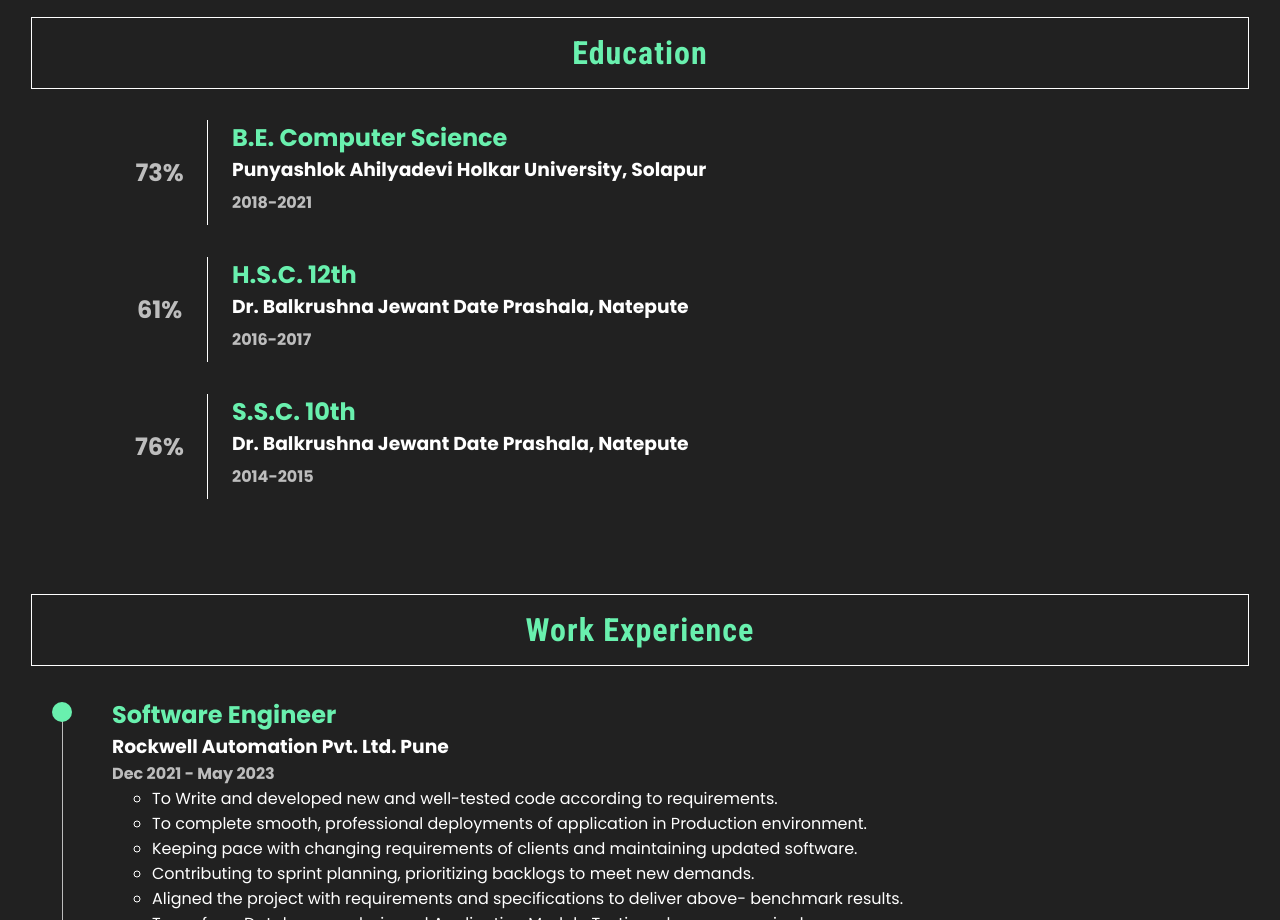
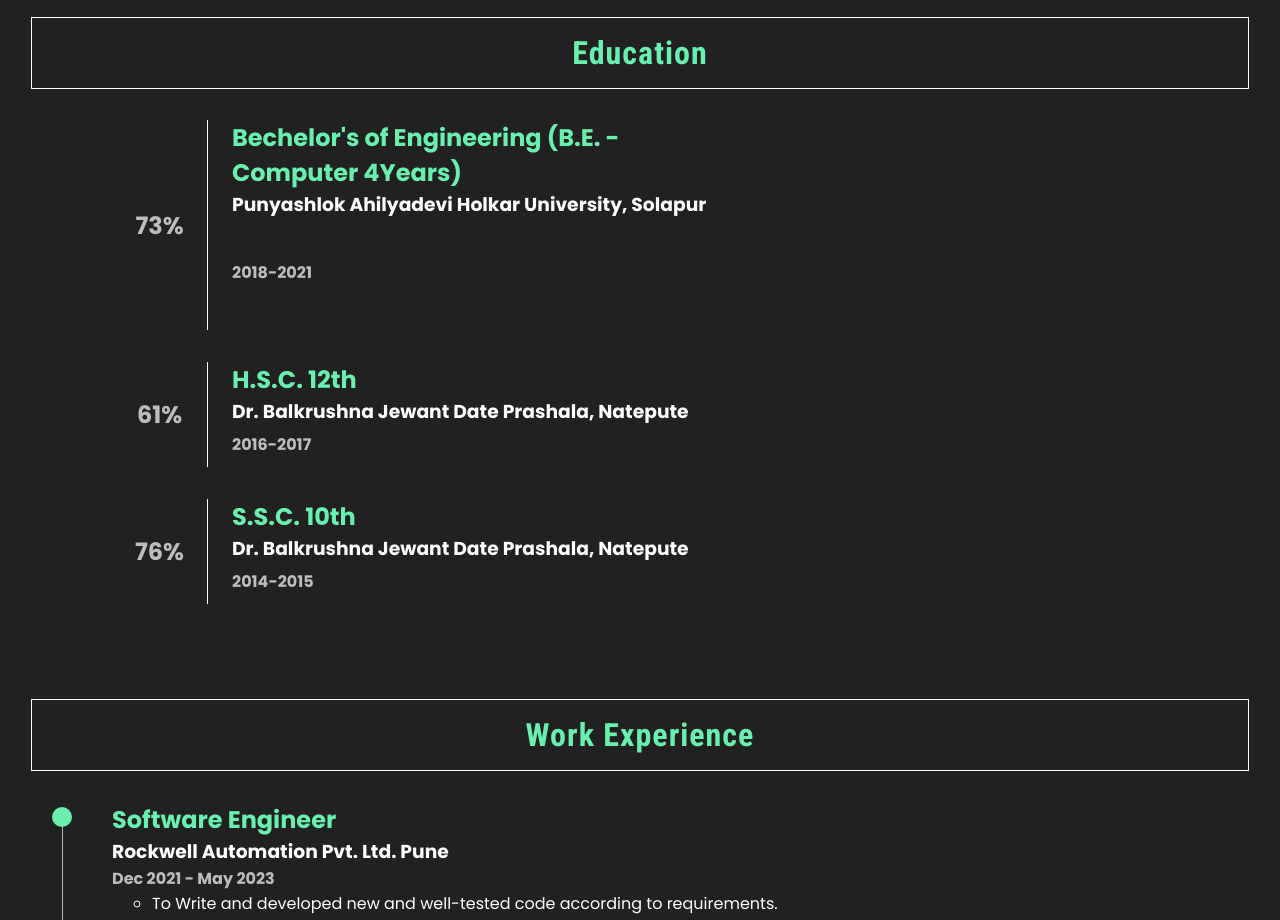
Before and after one commit to ajuThombare/Portfolio-Ajay, an Angular app: page /Portfolio-Ajay#/ in a window 1280 px wide. Shown: the part 1480-2400 px from the top of the page. Built offline with nearby package versions, Linux system fonts and the light colour scheme.

Commit message:
Education Updated

```diff
--- a/src/app/education/education.component.ts
+++ b/src/app/education/education.component.ts
@@ -10,7 +10,7 @@ export class EducationComponent implements OnInit {
   educationList: Education[] = [
     {
       institute: "Punyashlok Ahilyadevi Holkar University, Solapur",
-      course: 'B.E. Computer Science',
+      course: "Bechelor's of Engineering (B.E. - Computer 4Years)",
       duration: '2018-2021',
       score: '73%',
     },
```
